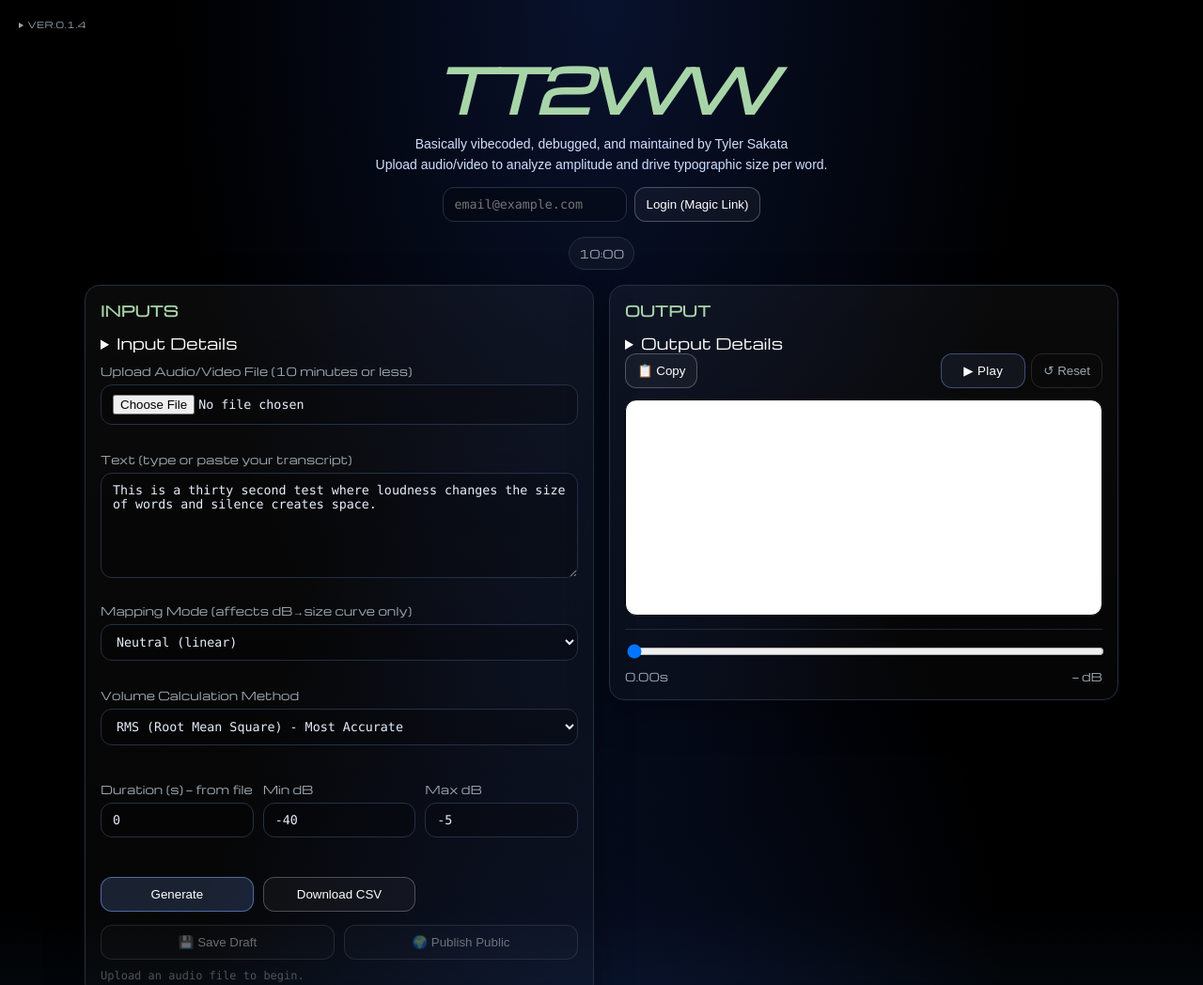
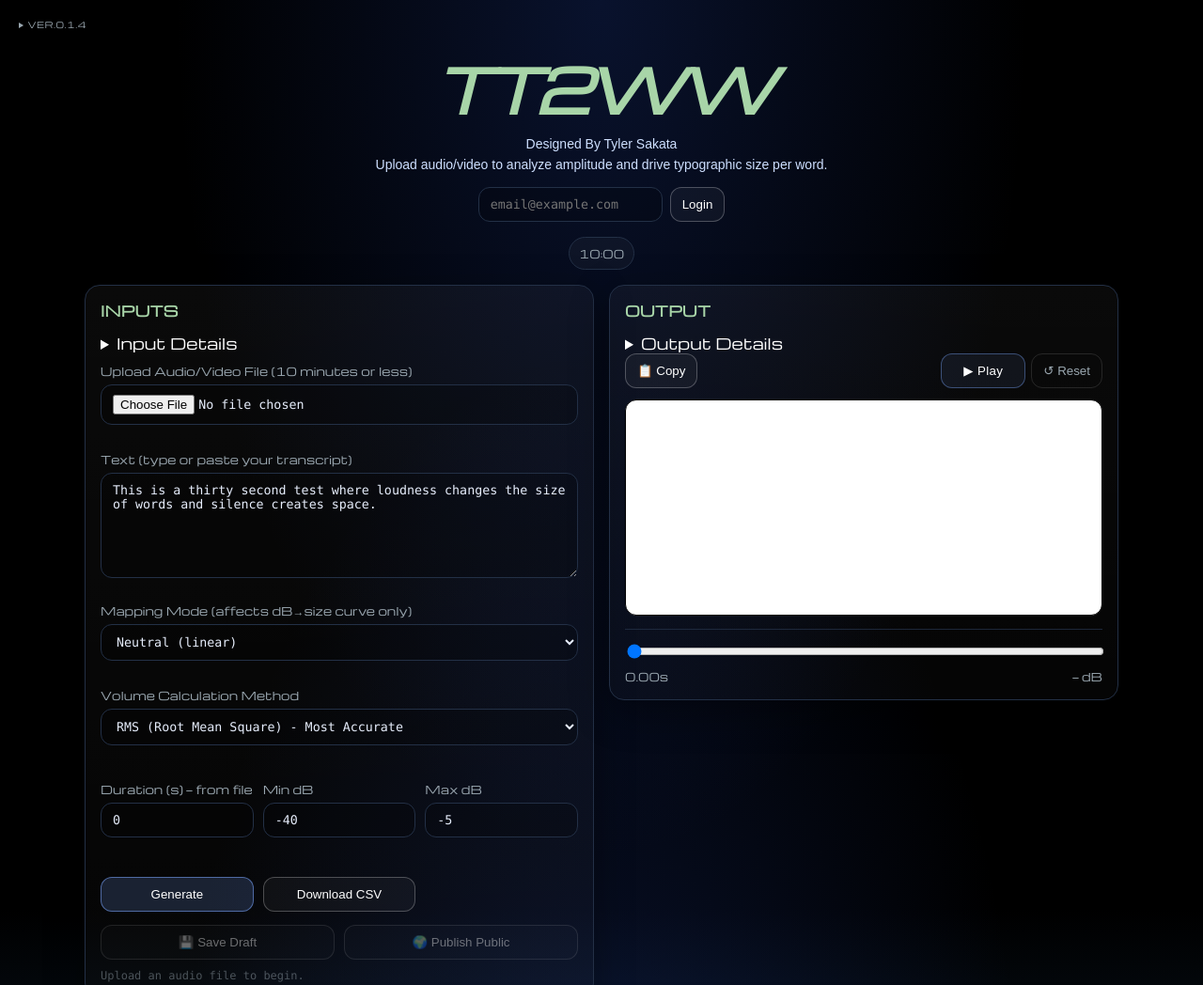
Before and after one commit to Eloquent0/TT2WW, a plain HTML site: page index.html in a window 1280 px wide. Shown: the top 1048 px of the page at 94% size. Drawn offline with nearby package versions, Linux system fonts and the light colour scheme.

Commit message:
html update

```diff
--- a/index.html
+++ b/index.html
@@ -58,14 +58,14 @@
     <header class="topbar">
       <div>
         <h1 class="title">TT2WW</h1>
-        <p class="sub">Basically vibecoded, debugged, and maintained by Tyler Sakata</p>
+        <p class="sub">Designed By Tyler Sakata</p>
         <p class="sub">Upload audio/video to analyze amplitude and drive typographic size per word.</p>
       </div>
 
       <div class="auth">
         <span id="authInfo" class="auth-info"></span>
         <input id="emailInput" class="input auth-email" placeholder="email@example.com" type="email">
-        <button id="loginBtn" class="btn">Login (Magic Link)</button>
+        <button id="loginBtn" class="btn">Login</button>
         <button id="galleryBtn" class="btn" style="display:none;">🎨 Gallery</button>
         <button id="logoutBtn" class="btn ghost" style="display:none;">Logout</button>
       </div>
```
